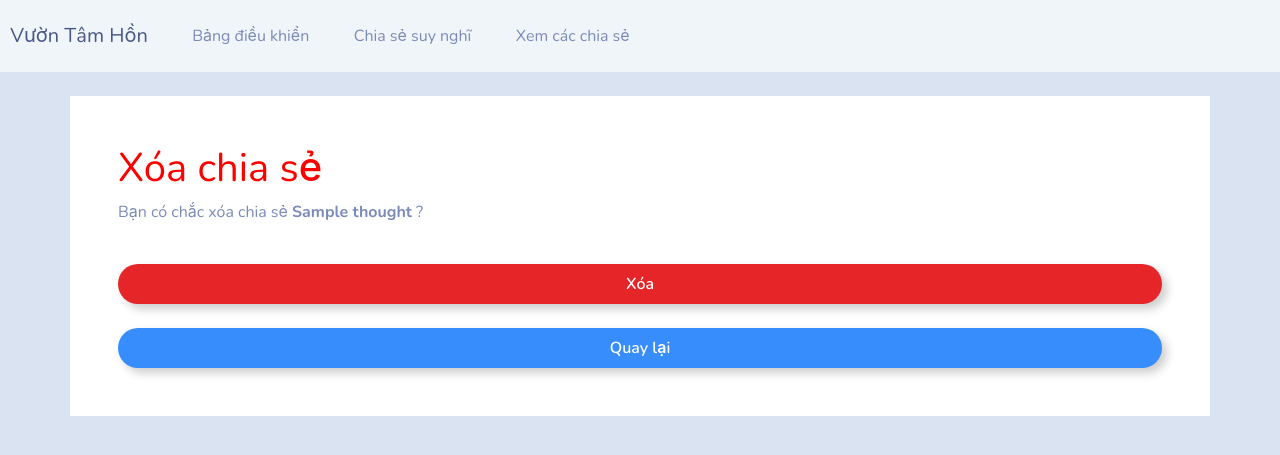
After one commit to trongnghia00/beginner-django, a Django app: page /delete-thought/1 in a window 1280 px wide. The commit adds this page. Shown: the top 455 px of the page. Run offline with Django 4.2, Linux system fonts and the light colour scheme; a user stored in the database is signed in; tables that the repository leaves empty hold one stand-in row (values such as "Sample post").

Commit message:
39-delete-thought

```diff
--- /dev/null
+++ b/dev2/project02/mainapp/templates/mainapp/delete-thought.html
@@ -0,0 +1,17 @@
+{% extends "mainapp/navbar.html" %}
+
+{% block title %}Xóa chia sẻ{% endblock title %}
+
+{% block content %}
+
+    <div class="container bg-white shadow-md p-5 form-layout">
+        <h1>Xóa chia sẻ</h1>
+        <form method="post">
+            {% csrf_token %}
+            <p>Bạn có chắc xóa chia sẻ <strong class="text-success-emphasis">{{thought.title}}</strong> ?</p>
+            <br />
+            <button class="btn btn-outline-danger w-100 btn-block p-2" type="submit">Xóa</button> &nbsp;
+            <a href="{% url "my-thoughts" %}" class="btn btn-outline-primary w-100 btn-block p-2">Quay lại</a>
+        </form>
+    </div>
+{% endblock content %}
--- a/dev2/project02/mainapp/templates/mainapp/my-thoughts.html
+++ b/dev2/project02/mainapp/templates/mainapp/my-thoughts.html
@@ -11,7 +11,8 @@
                 <div class="card-body">
                   <h4 class="card-title">{{thought.content}}</h4>
                   <p class="card-text">{{thought.date_posted|date:"d/m/Y H:i"}}</p>
-                  <button type="button" class="btn btn-outline-success"><a href="{% url "update-thought" thought.id %}" style="text-decoration: none;">Thay đổi</a></button>
+                  <button type="button" class="btn btn-outline-success"><a href="{% url "update-thought" thought.id %}" style="text-decoration: none;">Thay đổi</a></button> &nbsp;
+                  <button type="button" class="btn btn-outline-danger"><a href="{% url "delete-thought" thought.id %}" style="text-decoration: none;">Xóa</a></button>
                 </div>
             </div>
         {% endfor %}
--- a/dev2/project02/mainapp/urls.py
+++ b/dev2/project02/mainapp/urls.py
@@ -11,4 +11,5 @@ urlpatterns = [
     path('create-thought', views.create_thought, name='create-thought'),
     path('my-thoughts', views.my_thoughts, name='my-thoughts'),
     path('update-thought/<str:id>', views.update_thought, name='update-thought'),
+    path('delete-thought/<str:id>', views.delete_thought, name='delete-thought'),
 ]
--- a/dev2/project02/mainapp/views.py
+++ b/dev2/project02/mainapp/views.py
@@ -88,3 +88,17 @@ def update_thought(request, id):
     context = {'form': form}
 
     return render(request, "mainapp/update-thought.html", context)
+
+@login_required(login_url='login')
+def delete_thought(request, id):
+    try:
+        thought = Thought.objects.get(id=id, user=request.user)
+    except:
+        return redirect("my-thoughts")
+
+    if request.method == 'POST' :
+        thought.delete()
+        return redirect('my-thoughts')
+
+    context = {'thought': thought}
+    return render(request, "mainapp/delete-thought.html", context)
```
